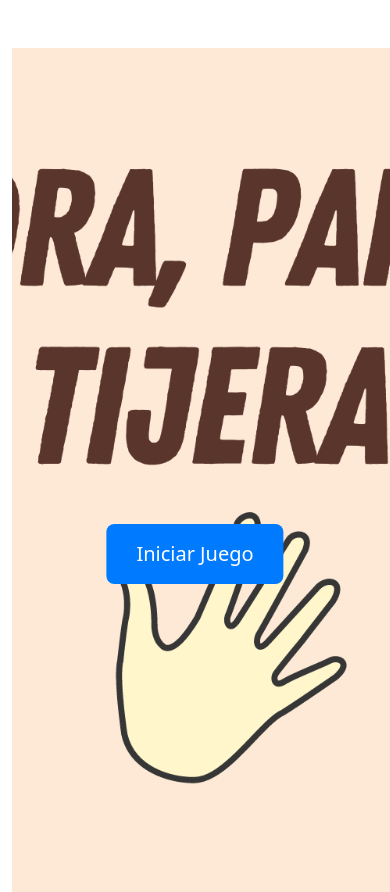
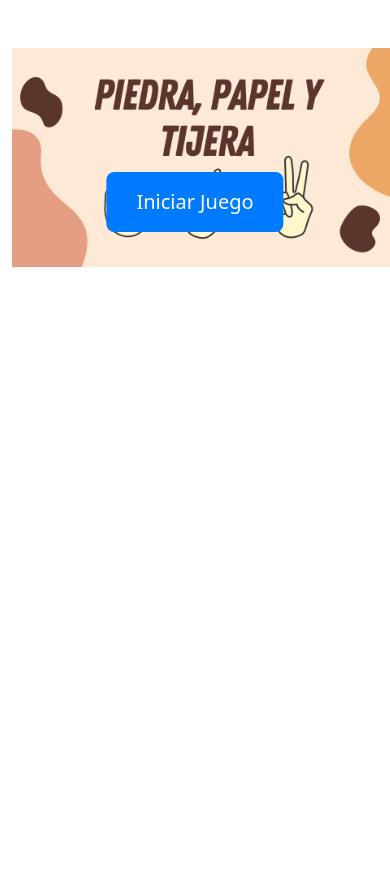
Before and after one commit to FideoKojima/DesafioCachipun, a plain HTML site: page index.html in a window 390 px wide. After the commit the page ends 844 px from the top, so only its background shows below. Drawn offline with nearby package versions, Linux system fonts and the light colour scheme; a small style sheet from the web is missing.

Commit message:
feat: Update responsive styles for mobile devices

```diff
--- a/assets/css/style.css
+++ b/assets/css/style.css
@@ -23,3 +23,12 @@ body{
     border: none;
     cursor: pointer;
 }
+
+@media (max-width: 767.98px) {
+    .fullscreen-image {
+        height: auto;
+    }
+
+    .centered-button {
+        top: 70%;
+    }
```
